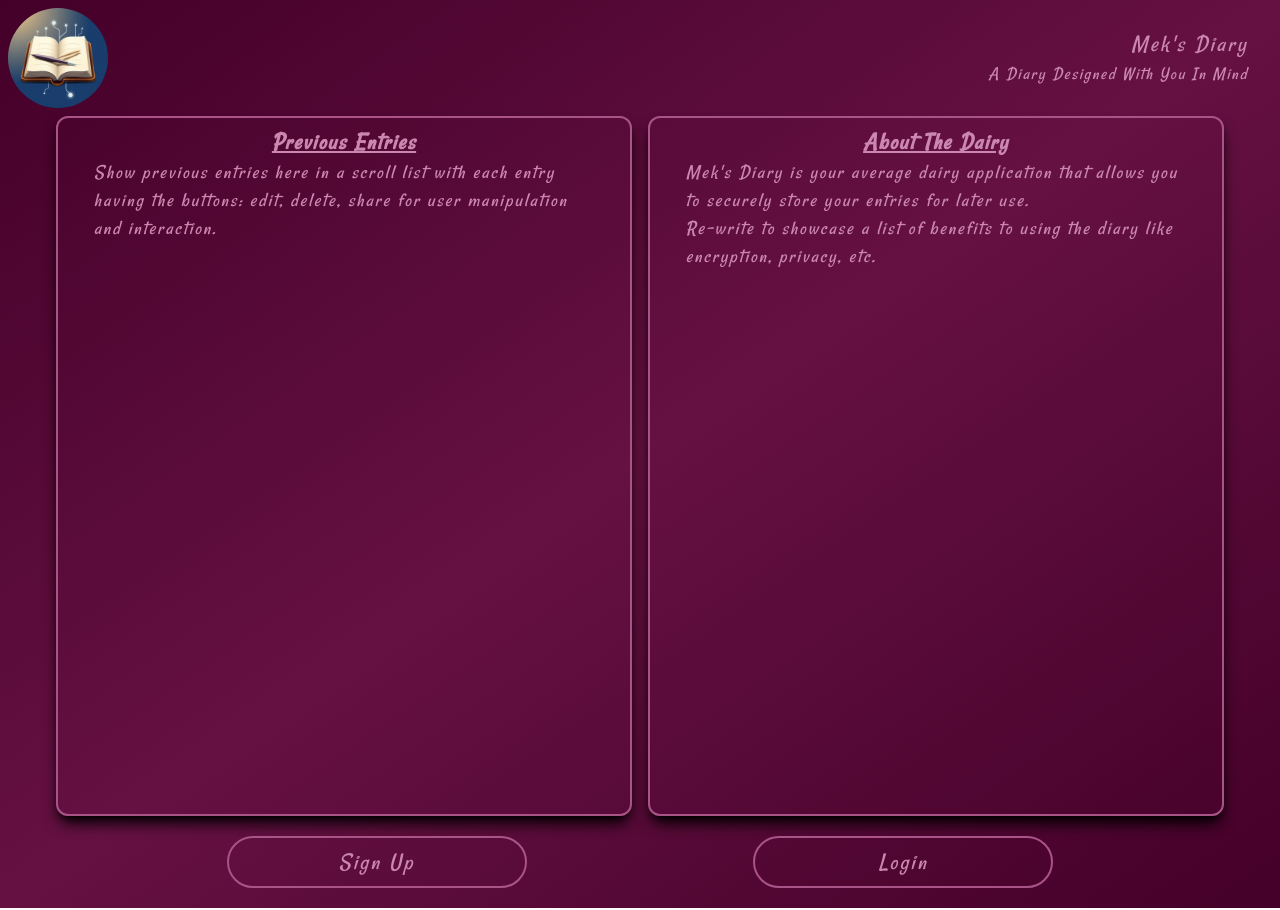
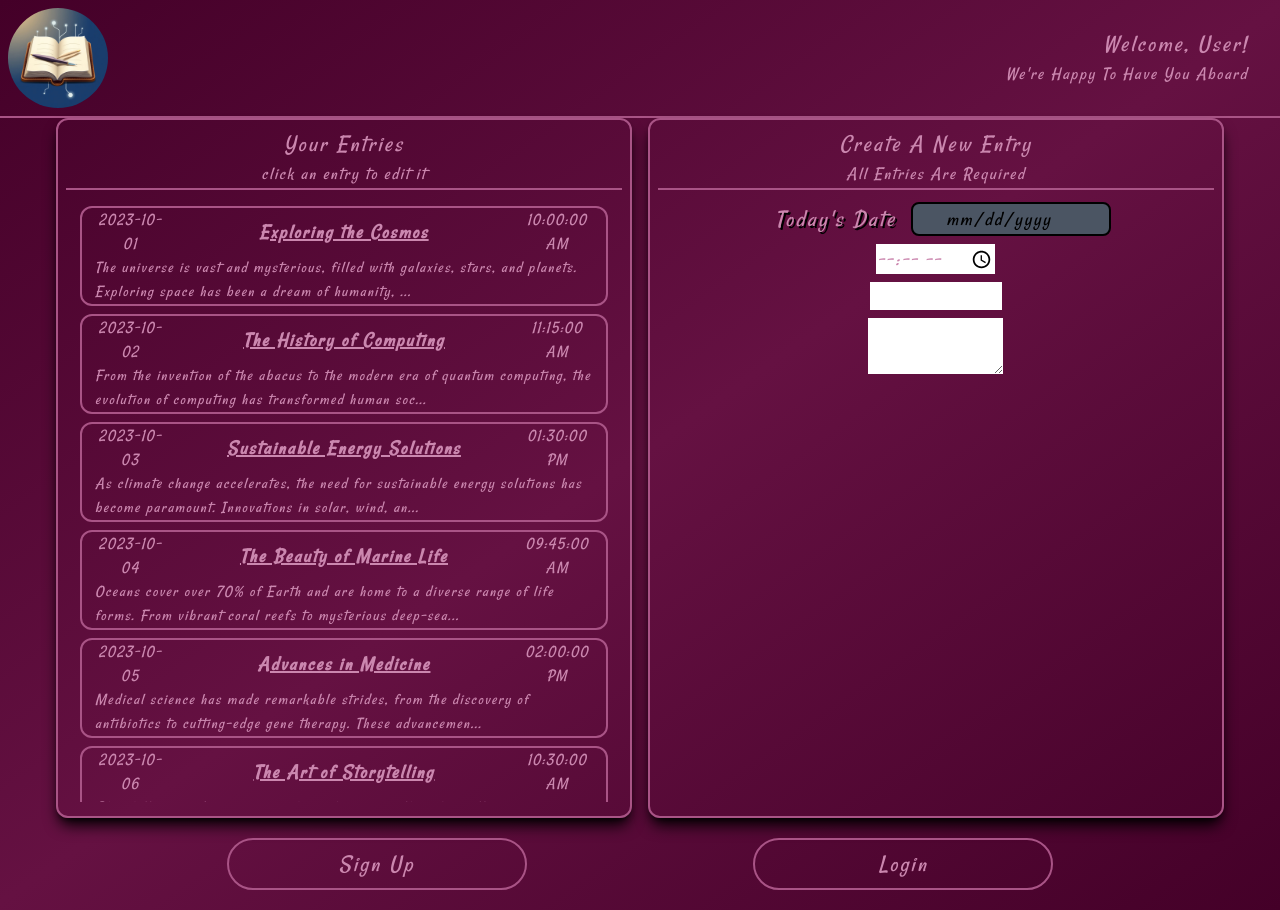
Before and after one commit to mekasu0124/Diary, a React (Create React App) app: page / in a window 1280 px wide. Built offline with nearby package versions, Linux system fonts and the light colour scheme.

Commit message:
created temp text for home layout customization

```diff
--- a/src/pages/home.js
+++ b/src/pages/home.js
@@ -2,8 +2,156 @@ import { useEffect, useState } from "react";
 import { useAuth } from '../hooks/authContext';
 import { Link, useNavigate } from "react-router-dom";
 
+import TitleBar from "../components/header/titleBar";
+import PreviousEntries from "../components/home/previousEntries";
+import NewEntry from "../components/home/newEntry";
+
 export default function Home() {
   const [currentUser, setCurrentUser] = useState(null);
+
+  const tempEntries = [
+    {
+      id: 1,
+      title: 'Exploring the Cosmos',
+      details: 'The universe is vast and mysterious, filled with galaxies, stars, and planets. Exploring space has been a dream of humanity, and through telescopes and spacecraft, we continue to learn about the cosmos, uncovering the secrets of black holes, supernovae, and distant galaxies.',
+      date: '2023-10-01',
+      time: '10:00:00 AM'
+    },
+    {
+      id: 2,
+      title: 'The History of Computing',
+      details: 'From the invention of the abacus to the modern era of quantum computing, the evolution of computing has transformed human society. Each breakthrough, from the ENIAC to personal computers, reflects our ingenuity and need for progress.',
+      date: '2023-10-02',
+      time: '11:15:00 AM'
+    },
+    {
+      id: 3,
+      title: 'Sustainable Energy Solutions',
+      details: 'As climate change accelerates, the need for sustainable energy solutions has become paramount. Innovations in solar, wind, and hydroelectric energy are paving the way for a greener future, reducing our reliance on fossil fuels.',
+      date: '2023-10-03',
+      time: '01:30:00 PM'
+    },
+    {
+      id: 4,
+      title: 'The Beauty of Marine Life',
+      details: 'Oceans cover over 70% of Earth and are home to a diverse range of life forms. From vibrant coral reefs to mysterious deep-sea creatures, marine ecosystems are critical to the planet’s health, offering food and oxygen while regulating the climate.',
+      date: '2023-10-04',
+      time: '09:45:00 AM'
+    },
+    {
+      id: 5,
+      title: 'Advances in Medicine',
+      details: 'Medical science has made remarkable strides, from the discovery of antibiotics to cutting-edge gene therapy. These advancements are increasing life expectancy and improving the quality of life for millions worldwide.',
+      date: '2023-10-05',
+      time: '02:00:00 PM'
+    },
+    {
+      id: 6,
+      title: 'The Art of Storytelling',
+      details: 'Storytelling has been a cornerstone of human culture for millennia, shaping our understanding of the world. Whether through oral traditions, literature, or films, stories have the power to educate, entertain, and inspire.',
+      date: '2023-10-06',
+      time: '10:30:00 AM'
+    },
+    {
+      id: 7,
+      title: 'The Importance of Mental Health',
+      details: 'Mental health is as important as physical health, influencing how we think, feel, and act. Recognizing and addressing mental health issues is crucial for fostering resilience, improving relationships, and achieving a balanced life.',
+      date: '2023-10-07',
+      time: '03:45:00 PM'
+    },
+    {
+      id: 8,
+      title: 'The Role of Technology in Education',
+      details: 'Technology is revolutionizing education by making learning more accessible and personalized. Tools like online courses, virtual classrooms, and educational apps are breaking down barriers and empowering students worldwide.',
+      date: '2023-10-08',
+      time: '08:15:00 AM'
+    },
+    {
+      id: 9,
+      title: 'The Evolution of Art',
+      details: 'Art has evolved through the centuries, reflecting changes in society, culture, and technology. From cave paintings to digital art, each era brings new forms of expression and mediums to explore.',
+      date: '2023-10-09',
+      time: '01:15:00 PM'
+    },
+    {
+      id: 10,
+      title: 'Climate Change Challenges',
+      details: 'The impacts of climate change are undeniable, with rising temperatures, extreme weather events, and melting ice caps. Addressing these challenges requires collective action and innovative solutions at local, national, and global levels.',
+      date: '2023-10-10',
+      time: '12:00:00 PM'
+    },
+    {
+      id: 11,
+      title: 'The Power of Music',
+      details: 'Music transcends language and culture, serving as a universal form of expression. It has the ability to evoke emotions, tell stories, and bring people together, making it an integral part of human life.',
+      date: '2023-10-11',
+      time: '04:30:00 PM'
+    },
+    {
+      id: 12,
+      title: 'The Impact of Social Media',
+      details: 'Social media has transformed how we connect, communicate, and share information. While it has created opportunities for global connectivity, it also poses challenges like misinformation and privacy concerns.',
+      date: '2023-10-12',
+      time: '09:00:00 AM'
+    },
+    {
+      id: 13,
+      title: 'The Wonders of Space Exploration',
+      details: 'Humanity’s exploration of space continues to push boundaries, from landing on the moon to exploring Mars. These missions deepen our understanding of the universe and inspire the next generation of scientists and explorers.',
+      date: '2023-10-13',
+      time: '10:45:00 AM'
+    },
+    {
+      id: 14,
+      title: 'The Significance of Biodiversity',
+      details: 'Biodiversity is vital for maintaining ecosystem balance and resilience. Protecting diverse species ensures the stability of our environment, which is essential for agriculture, medicine, and overall human well-being.',
+      date: '2023-10-14',
+      time: '11:30:00 AM'
+    },
+    {
+      id: 15,
+      title: 'The Future of Artificial Intelligence',
+      details: 'AI is reshaping industries with applications in healthcare, finance, and beyond. While it offers immense potential, ethical considerations and societal impacts must be addressed to ensure it benefits humanity.',
+      date: '2023-10-15',
+      time: '02:15:00 PM'
+    },
+    {
+      id: 16,
+      title: 'The Dynamics of Global Trade',
+      details: 'Global trade connects nations and drives economic growth, but it also brings challenges like trade imbalances and disputes. Understanding these dynamics is key to fostering fair and sustainable trade policies.',
+      date: '2023-10-16',
+      time: '03:30:00 PM'
+    },
+    {
+      id: 17,
+      title: 'The Science of Nutrition',
+      details: 'Nutrition science explores how food affects health and well-being. By understanding the nutrients in our diet, we can make informed choices that support a healthy lifestyle and prevent chronic diseases.',
+      date: '2023-10-17',
+      time: '08:45:00 AM'
+    },
+    {
+      id: 18,
+      title: 'The Importance of Community',
+      details: 'Communities provide support, shared identity, and a sense of belonging. Strengthening community ties is essential for social cohesion and collective well-being, especially in an increasingly digital world.',
+      date: '2023-10-18',
+      time: '12:45:00 PM'
+    },
+    {
+      id: 19,
+      title: 'The Evolution of Transportation',
+      details: 'Transportation has come a long way, from horse-drawn carriages to electric cars and high-speed trains. Innovations continue to improve efficiency, reduce environmental impact, and connect people worldwide.',
+      date: '2023-10-19',
+      time: '09:30:00 AM'
+    },
+    {
+      id: 20,
+      title: 'The Value of Lifelong Learning',
+      details: 'Learning doesn’t stop after formal education. Lifelong learning fosters personal growth, adaptability, and intellectual curiosity, enabling individuals to thrive in an ever-changing world.',
+      date: '2023-10-20',
+      time: '10:00:00 AM'
+    }
+  ];
+
 
   const user = useAuth();
   const navigate = useNavigate('');
@@ -14,65 +162,22 @@ export default function Home() {
     };
   }, [user, setCurrentUser]);
 
-  if (currentUser && currentUser.username) {
-    return navigate('/dashboard');
-  };
-
   return (
     <div className="flex flex-col items-center justify-start w-full min-h-screen">
-      <div className="flex flex-row items-center justify-center w-full flex-shrink-0">
-        <div className="flex flex-row items-center justify-start w-full p-2">
-          <img src="/images/app-icon.jpeg" alt="Mek's Diary Icon" width="100" height="100" className="rounded-full" />
-        </div>
-
-        <div className="flex flex-col items-center justify-evenly w-full">
-          <h1 className="font-rancho italic text-2xl text-fg text-end w-[90%] tracking-widest">Mek's Diary</h1>
-
-          <h3 className="font-rancho italic text-lg text-fg text-end w-[90%] tracking-widest">
-            A Diary Designed With You In Mind
-          </h3>
-        </div>
-      </div>
+      <TitleBar
+        props={{
+          imgPath: '/images/app-icon.jpeg',
+          title: "Welcome, User!",
+          subTitle: "We're Happy To Have You Aboard",
+        }} />
 
       <div className="flex flex-row items-center justify-center w-full flex-1 tracking-widest">
-        <div className="flex flex-col items-center justify-start w-[45%] ml-2 mr-2 p-2 h-[700px] border-2 border-bdr rounded-xl shadow-shadow shadow-lg">
-          <div className="flex flex-col items-center justify-start w-full">
-            <div className="flex flex-col items-center justify-center w-full flex-shrink-0">
-              <h3 className="font-rancho font-bold italic underline text-fg text-2xl text-center w-full">
-                Previous Entries
-              </h3>
-            </div>
+        <PreviousEntries
+          props={{
+            entries: tempEntries,
+          }} />
 
-            <div className="flex flex-col items-center justify-start w-full flex-1">
-              <p className="font-rancho italic text-fg text-xl w-[90%] tracking-widest">
-                Show previous entries here in a scroll list with each entry having the buttons:
-                edit, delete, share for user manipulation and interaction.
-              </p>
-            </div>
-          </div>
-        </div>
-
-        <div className="flex flex-col items-center justify-start w-[45%] ml-2 mr-2 p-2 h-[700px] border-2 border-bdr rounded-xl shadow-shadow shadow-lg">
-          <div className="flex flex-col items-center justify-start w-full">
-            <div className="flex flex-col items-center justify-center w-full flex-shrink-0">
-              <h3 className="font-rancho font-bold italic underline text-fg text-2xl text-center w-full">
-                About The Dairy
-              </h3>
-            </div>
-
-            <div className="flex flex-col items-center justify-start w-full flex-1">
-              <p className="font-rancho italic text-fg text-xl w-[90%] tracking-widest">
-                Mek&#39;s Diary is your average dairy application that allows you to securely
-                store your entries for later use.
-              </p>
-
-              <p className="font-rancho italic text-fg text-xl w-[90%] tracking-widest">
-                Re-write to showcase a list of benefits to using the diary like encryption,
-                privacy, etc.
-              </p>
-            </div>
-          </div>
-        </div>
+        <NewEntry />
       </div>
 
       <div className="flex flex-row items-center justify-evenly w-full flex-shrink-0">
```
